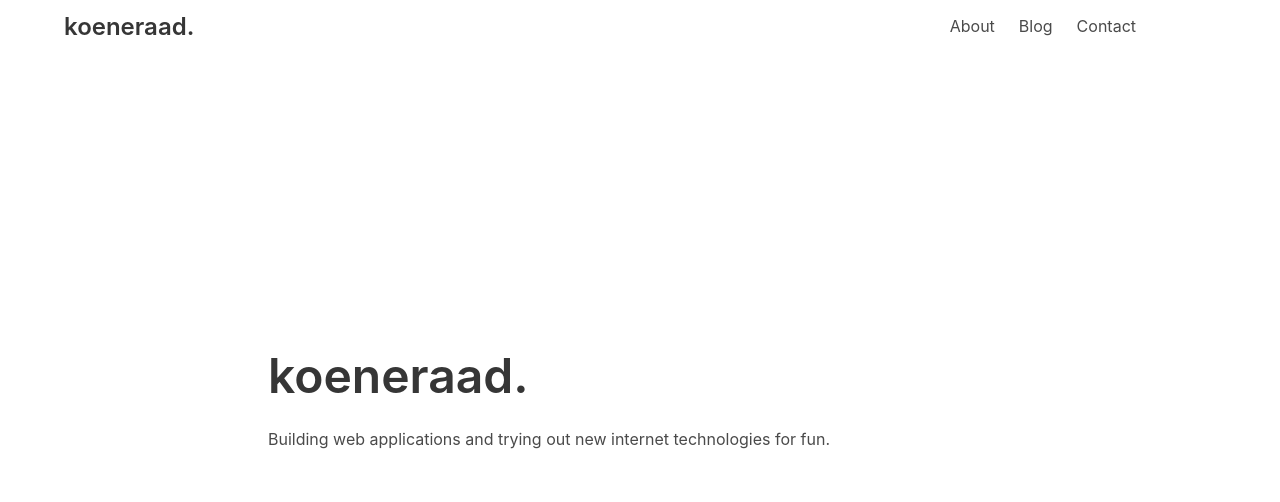
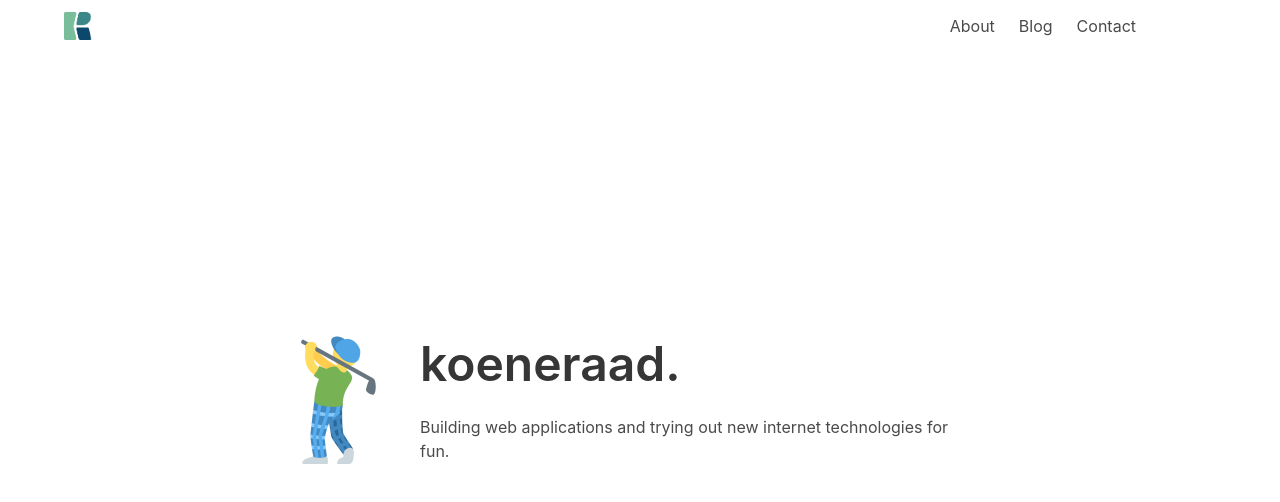
Before and after one commit to kanovic/gatsby-website, a Gatsby site: page / in a window 1280 px wide. Built offline with nearby package versions, Linux system fonts and the light colour scheme; Gatsby itself is replaced by a stand-in of ours; some icons are missing.

Commit message:
Indexed components and added picture to index page

```diff
--- a/gatsby-config.js
+++ b/gatsby-config.js
@@ -5,7 +5,7 @@ module.exports = {
     author: `Koenraad`,
     description: "Personal Gatsby website about dealing with computer stuff.",
     url: "https://koeneraad.com",
-    image: "/images/Image.png",
+    image: "/images/KR_Logo.png",
     favicon: "/images/favicon.ico",
     twitterUsername: "@koeneraad",
   },
--- a/src/components/header.js
+++ b/src/components/header.js
@@ -18,7 +18,7 @@ const Header = () => {
       <div className="container">
         <div className="navbar-brand">
           <Link className="navbar-item" to="/">
-            <h3 className="title is-4">koeneraad.</h3>
+            <img src="/images/KR_Logo.png" alt="koeneraad" />
           </Link>
 
           <a
--- /dev/null
+++ b/src/components/index.js
@@ -0,0 +1,6 @@
+export { default as Form } from "./form"
+export { default as Hero } from "./hero"
+export { default as Header } from "./header"
+export { default as SEO } from "./seo"
+export { default as Tab } from "./tabs"
+export { default as tabs } from "./tabContent"
--- a/src/layouts/layout.js
+++ b/src/layouts/layout.js
@@ -1,12 +1,12 @@
 import React from "react"
-import Header from "../components/header"
+import { Header } from "../components/index"
 
 const Layout = ({ children }) => (
   <>
     <Header />
     <div className="container px-3">
       <div class="columns is-centered">
-        <div class="column is-two-thirds">{children}</div>
+        <div class="column is-two-thirds pb-0">{children}</div>
       </div>
     </div>
   </>
--- a/src/pages/about.js
+++ b/src/pages/about.js
@@ -1,9 +1,6 @@
 import React, { useState } from "react"
-import SEO from "../components/seo"
+import { SEO, Hero, Tab, tabs } from "../components/index"
 import Layout from "../layouts/layout"
-import Hero from "../components/hero"
-import Tab from "../components/tabs"
-import tabs from "../components/tabContent"
 
 const About = () => {
   const [selected, setSelected] = useState("Me")
--- a/src/pages/blog.js
+++ b/src/pages/blog.js
@@ -1,8 +1,7 @@
 import React from "react"
 import { Link, graphql } from "gatsby"
+import { SEO, Hero } from "../components/index"
 import Layout from "../layouts/layout"
-import Hero from "../components/hero"
-import SEO from "../components/seo"
 
 const Blog = ({ data }) => (
   <>
--- a/src/pages/contact.js
+++ b/src/pages/contact.js
@@ -1,8 +1,6 @@
 import React from "react"
+import { SEO, Hero, Form } from "../components/index"
 import Layout from "../layouts/layout"
-import Hero from "../components/hero"
-import Form from "../components/form"
-import SEO from "../components/seo"
 
 const Contact = () => (
   <>
--- a/src/pages/index.js
+++ b/src/pages/index.js
@@ -1,6 +1,6 @@
 import React from "react"
 import Layout from "../layouts/layout"
-import SEO from "../components/seo"
+import { SEO } from "../components/index"
 
 const Home = () => (
   <>
@@ -9,11 +9,20 @@ const Home = () => (
       <section className="hero is-fullheight">
         <div className="hero-body pl-0">
           <div className="container">
-            <h1 className="title is-1">koeneraad.</h1>
-            <p>
-              Building web applications and trying out new internet technologies
-              for fun.
-            </p>
+            <div className="columns is-vcentered">
+              <div className="column is-narrow">
+                <figure class="image is-128x128">
+                  <img src="/images/Image.png" alt="koeneraad golf" />
+                </figure>
+              </div>
+              <div className="column">
+                <h1 className="title is-1">koeneraad.</h1>
+                <p>
+                  Building web applications and trying out new internet
+                  technologies for fun.
+                </p>
+              </div>
+            </div>
           </div>
         </div>
       </section>
--- a/src/templates/blog-post.js
+++ b/src/templates/blog-post.js
@@ -1,7 +1,7 @@
 import React from "react"
 import { graphql, Link } from "gatsby"
 import Layout from "../layouts/layout"
-import SEO from "../components/seo"
+import { SEO } from "../components/index"
 
 const BlogTemplate = ({ data }) => {
   const post = data.markdownRemark
```
Also changed, not shown: src/pages/2020-10-13-welcome-to-jekyll/index.md (+0 -8 lines), src/pages/2020-11-25-personal-gatsby-site/index.md (+2 -2 lines), static/images/KR_Logo.jpg (added), static/images/KR_Logo.png (added), static/images/KR_Logo.svg (added), static/images/favicon.ico.
